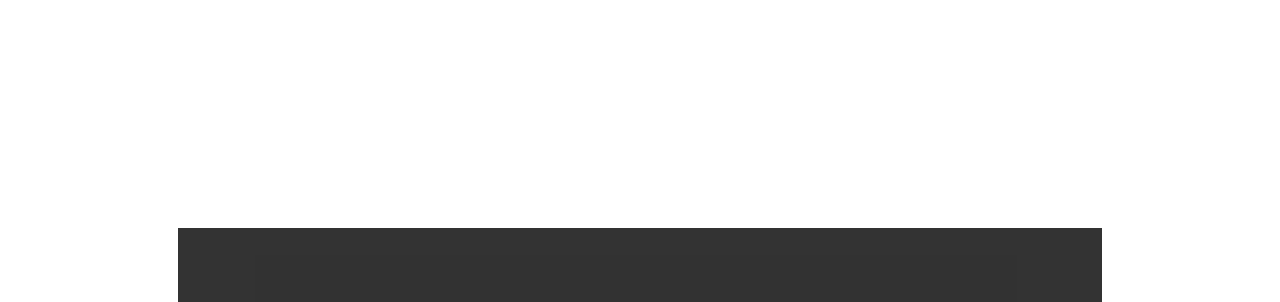
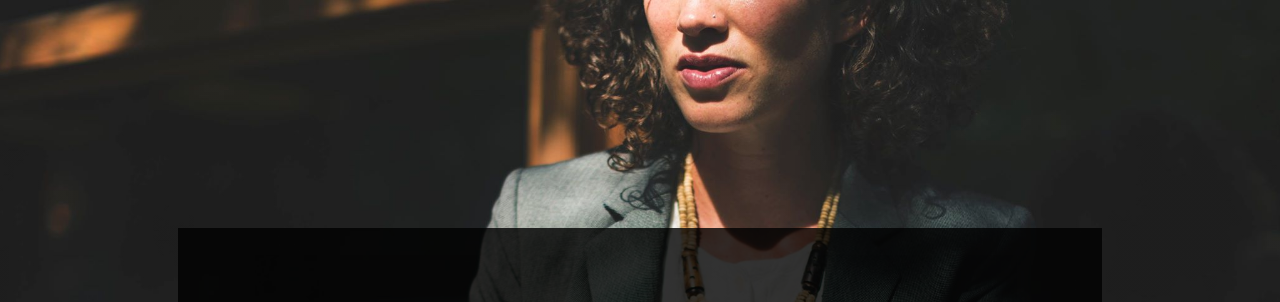
Before and after one commit to momentum-ai/hack-for-sweden-landing-page, a plain HTML site: page index.html in a window 1280 px wide. Shown: the top 302 px of the page. Drawn offline with Linux system fonts and the light colour scheme; the site is published under a folder, as on GitHub Pages, so addresses that start at the root find nothing.

Commit message:
updated image

```diff
--- a/index.html
+++ b/index.html
@@ -31,7 +31,7 @@
   height: auto;
   padding-top: 8rem;
   padding-bottom: 8rem;
-  background: linear-gradient(90deg, rgba(255, 255, 255, 0.1) 0%, rgba(255, 255, 255, 0.1) 100%), url("/img/bg3.jpg");
+  background: linear-gradient(90deg, rgba(255, 255, 255, 0.1) 0%, rgba(255, 255, 255, 0.1) 100%), url("img/bg3.jpg");
   background-position: center center;
   background-repeat: no-repeat;
   background-size: cover;
```
